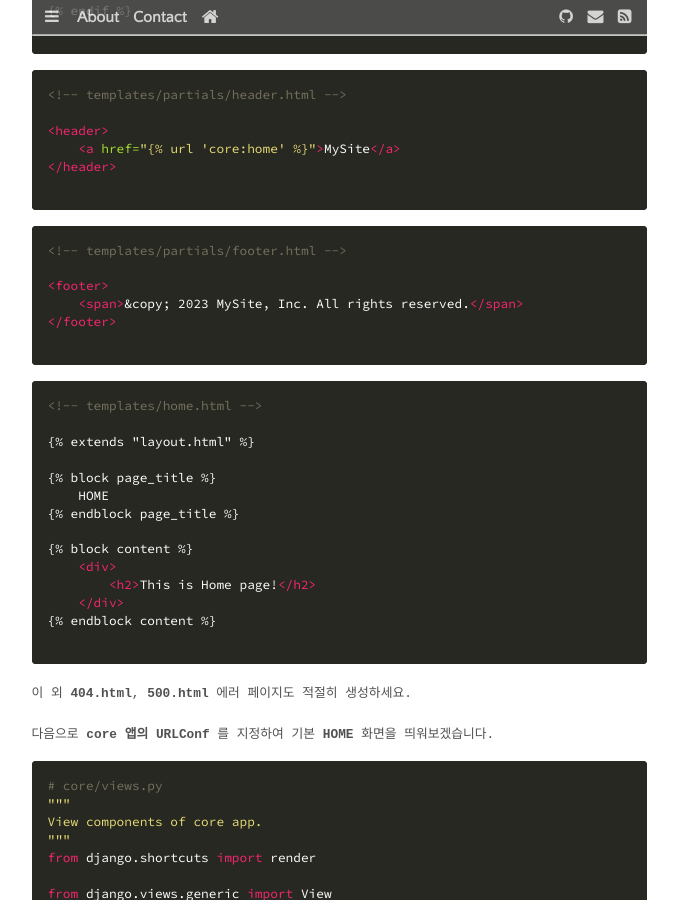
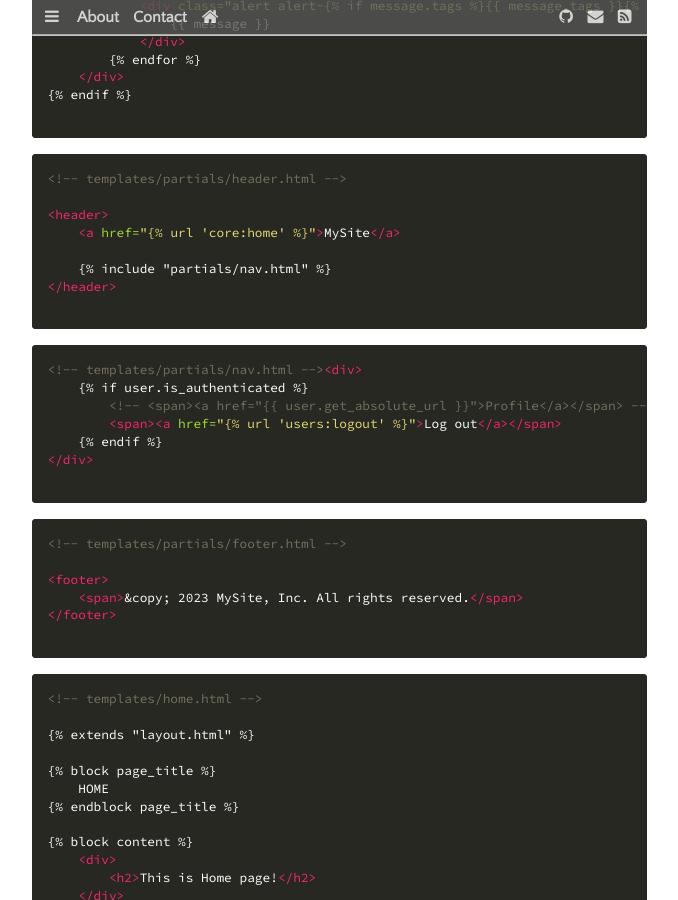
Before and after one commit to daesungRa/namu, a Jekyll site: the page built from _posts/snippets/2023-01-07-django-base.markdown, in a window 1280 px wide and 900 px high, scrolled down 6636 px. Shown: the whole window, without its empty margins (301-979 px from the left). Built offline with Jekyll 4.4.1, drawn with Linux system fonts in a browser that asks for light colours; some web fonts are replaced; some of the changed text lies outside the part shown.

Commit message:
post: Add contents to django-base

````diff
--- a/_posts/snippets/2023-01-07-django-base.markdown
+++ b/_posts/snippets/2023-01-07-django-base.markdown
@@ -22,6 +22,9 @@
 3. [프로젝트 구성](#3-프로젝트-구성)
 4. [기본 템플릿 구성](#4-기본-템플릿-구성)
 5. [User 앱](#5-user-앱)
+    - [User 모델과 폼](#user-모델과-폼)
+    - [믹스인, 뷰, URLConf](#믹스인-뷰-urlconf)
+    - [회원가입, 탈퇴](#회원가입-탈퇴)
 
 ### 참조
 
@@ -307,7 +310,19 @@
 
 <header>
     <a href="{% url 'core:home' %}">MySite</a>
+
+    {% include "partials/nav.html" %}
 </header>
+
+```
+
+```html
+<!-- templates/partials/nav.html --><div>
+    {% if user.is_authenticated %}
+        <!-- <span><a href="{{ user.get_absolute_url }}">Profile</a></span> -->
+        <span><a href="{% url 'users:logout' %}">Log out</a></span>
+    {% endif %}
+</div>
 
 ```
 
@@ -689,9 +704,7 @@
 
 {% block content %}
     <div>
-        {% url "users:login" as loginUrl %}
-
-        <form method="POST" {% if url %} action="{{ url }}" {% endif %} enctype="multipart/form-data">
+        <form method="POST" action="{% url 'users:login' %}" enctype="multipart/form-data">
             {% csrf_token %}
             {% if form.non_field_errors %}
                 {% for error in form.non_field_errors %}
@@ -751,6 +764,3 @@
 ```
 
 **http://127.0.0.1:8000/** 로 다시 접속한 후 로그인, 로그아웃을 해봅시다!
-
-<br>
-##
````
Also changed, not shown: other parts of _posts/snippets/2023-01-07-django-base.markdown (+3 -3 lines).
